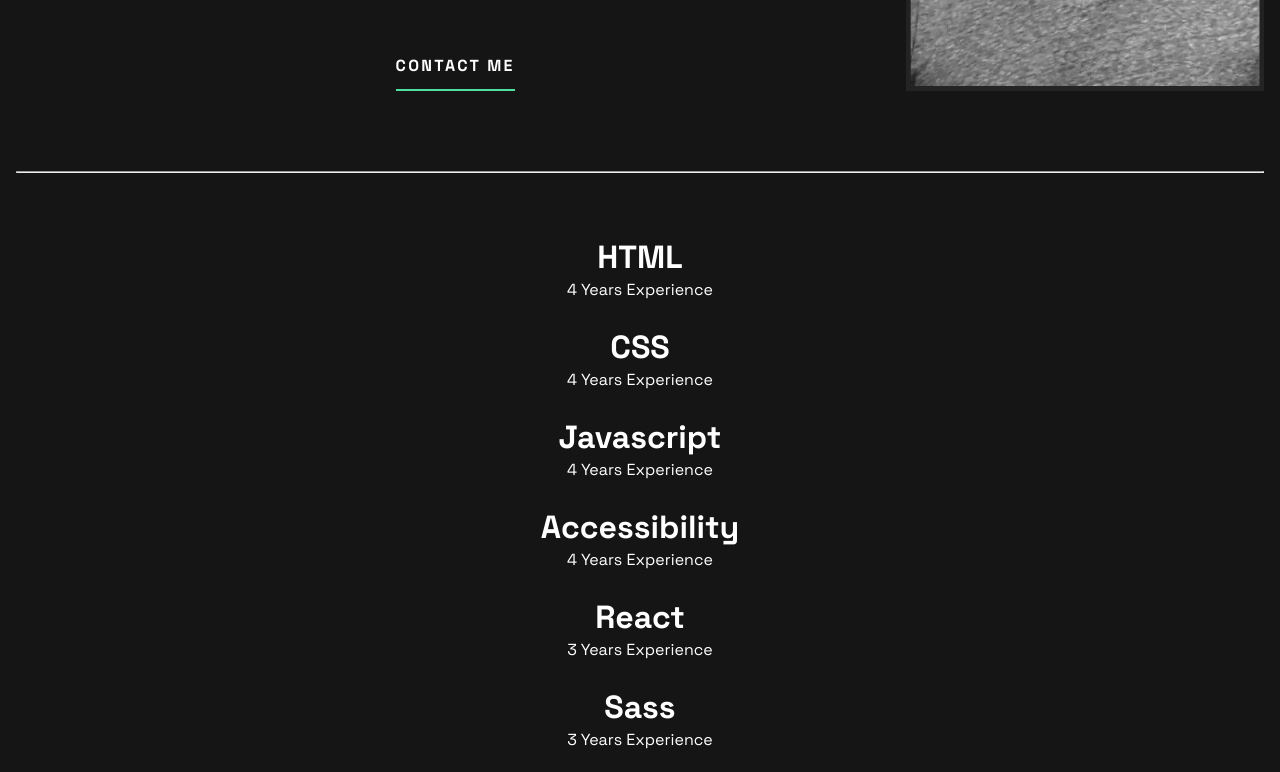
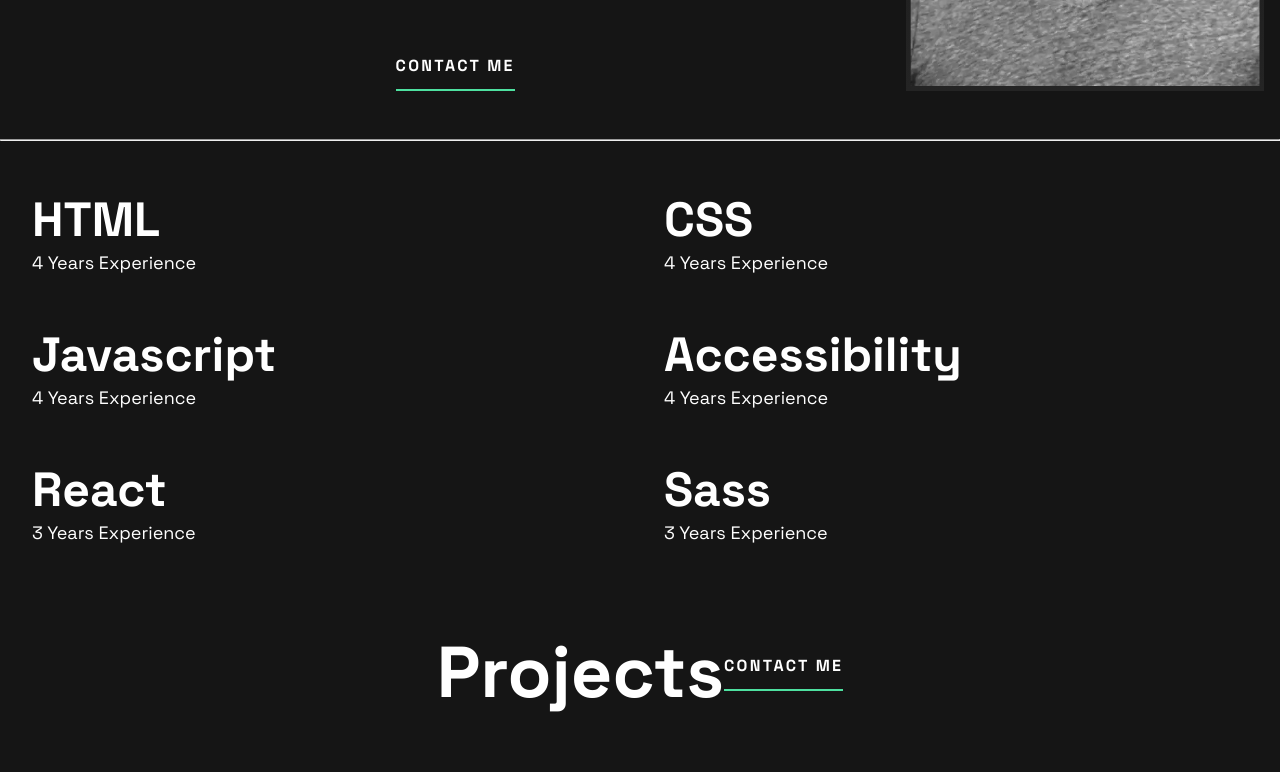
Before and after one commit to kateneilsen/svelte-developer-portfolio, a Svelte app: page / in a window 1280 px wide. Shown: the part 440-1212 px from the top of the page. Built offline with nearby package versions, Linux system fonts and the light colour scheme.

Commit message:
skills - tablet view

```diff
--- a/public/global.css
+++ b/public/global.css
@@ -130,6 +130,15 @@
 
 
 @media (min-width: 768px) {
+	h1{
+		font-size: 72px;
+	}
+	h2{
+		font-size: 48px;
+	}
+	p{
+		font-size: 18px;
+	}
 
 }
 
--- a/src/components/Intro.svelte
+++ b/src/components/Intro.svelte
@@ -108,7 +108,6 @@
     }
 
     h1 {
-      font-size: 72px;
       width: 445px;
       letter-spacing: -2.045px;
     }
--- a/src/components/Skills.svelte
+++ b/src/components/Skills.svelte
@@ -1,3 +1,4 @@
+<hr class="tablet-hr" />
 <section>
   <hr />
   <div class="skill">
@@ -45,4 +46,47 @@
   div.skill:last-of-type {
     padding-block-end: 40px;
   }
+
+  hr.tablet-hr {
+    display: none;
+  }
+
+  @media (min-width: 768px) {
+    section {
+      display: grid;
+      grid-template-columns: 1fr 1fr;
+      gap: 3rem;
+      position: relative;
+      text-align: start;
+      padding-inline: 2rem;
+      margin-block: 0;
+    }
+
+    h2 {
+      font-size: 48px;
+    }
+
+    section::before {
+      background: var(--white);
+      height: 1px;
+      width: 100%;
+      position: absolute;
+    }
+
+    div.skill:first-of-type {
+      padding-block-start: 0;
+    }
+
+    div.skill:last-of-type {
+      padding-block-end: 0;
+    }
+
+    hr.tablet-hr {
+      display: block;
+      margin-block: 3rem;
+    }
+    hr:not(.tablet-hr) {
+      display: none;
+    }
+  }
 </style>
```
